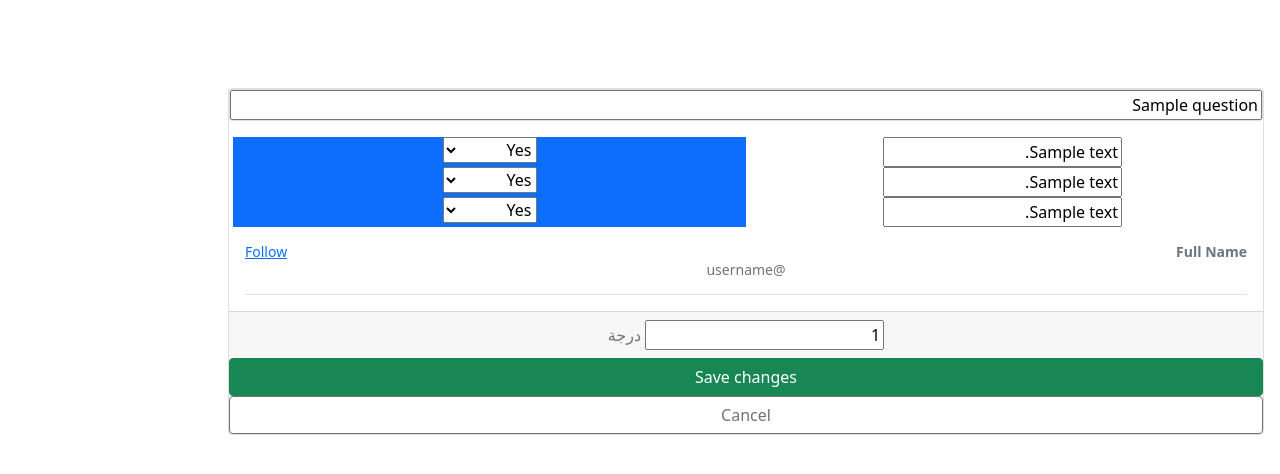
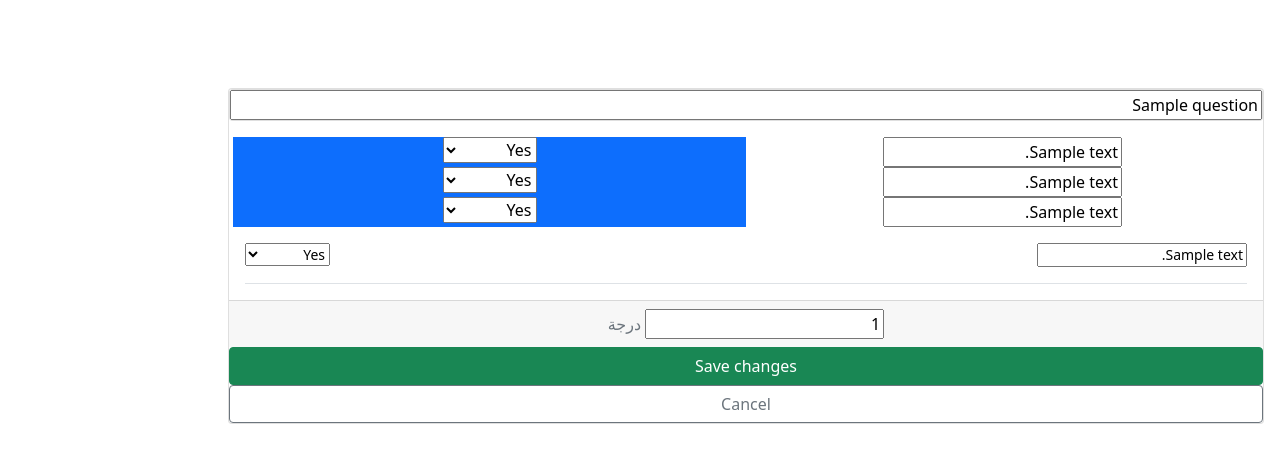
Before and after one commit to zinon-software/minasa, a Django app: page /teacher/1/room_id/1/question/1/edit/ in a window 1280 px wide. Shown: the part 56-530 px from the top of the page. Run offline with Django 3.2, Linux system fonts and the light colour scheme; a user stored in the database is signed in; tables that the repository leaves empty hold one stand-in row (values such as "Sample post"); some libraries are stand-ins or nearby versions.

Commit message:
update edit_question   html 8

```diff
--- a/app/views.py
+++ b/app/views.py
@@ -44,6 +44,12 @@ def examination_room(request, teacher_id, room_id):
                 data.save()
             elif slou == 'option3':
                 data = Solutions(question=question, student_by=student_by, solution=question.answer_3)
+                data.save()
+            elif slou == 'yes':
+                data = Solutions(question=question, student_by=student_by, solution='صح')
+                data.save()
+            elif slou == 'no':
+                data = Solutions(question=question, student_by=student_by, solution='خطأ')
                 data.save()
         return redirect('index')
 
--- a/templates/main/examination_room.html
+++ b/templates/main/examination_room.html
@@ -42,13 +42,13 @@
             </div>
           {% elif question.question_type == 'B' %}
             <div class="form-check">
-              <input class="form-check-input" type="radio" name="exampleRadios{{question.id}}" id="exampleRadios3{{question}}" value="true">
+              <input class="form-check-input" type="radio" name="exampleRadios{{question.id}}" id="exampleRadios3{{question}}" value="yes">
               <label class="form-check-label" for="exampleRadios3{{question}}">
                 صح
               </label>
             </div>
             <div class="form-check">
-              <input class="form-check-input" type="radio" name="exampleRadios{{question.id}}" id="exampleRadios3{{question}}" value="false">
+              <input class="form-check-input" type="radio" name="exampleRadios{{question.id}}" id="exampleRadios3{{question}}" value="no">
               <label class="form-check-label" for="exampleRadios3{{question}}">
                 خطأ
               </label>
--- a/templates/teacher/edit_questions.html
+++ b/templates/teacher/edit_questions.html
@@ -30,10 +30,9 @@
                 <div class="d-flex text-muted pt-3">
                   <div class="pb-3 mb-0 small lh-sm border-bottom w-100">
                     <div class="d-flex justify-content-between">
-                      <strong class="text-gray-dark">Full Name</strong>
-                      <a href="#">Follow</a>
+                      <strong class="text-gray-dark">{{form.answer_1}}</strong>
+                      <a href="#">{{form.choice_1}}</a>
                     </div>
-                    <span class="d-block">@username</span>
                   </div>
                 </div>
               </div>
```
